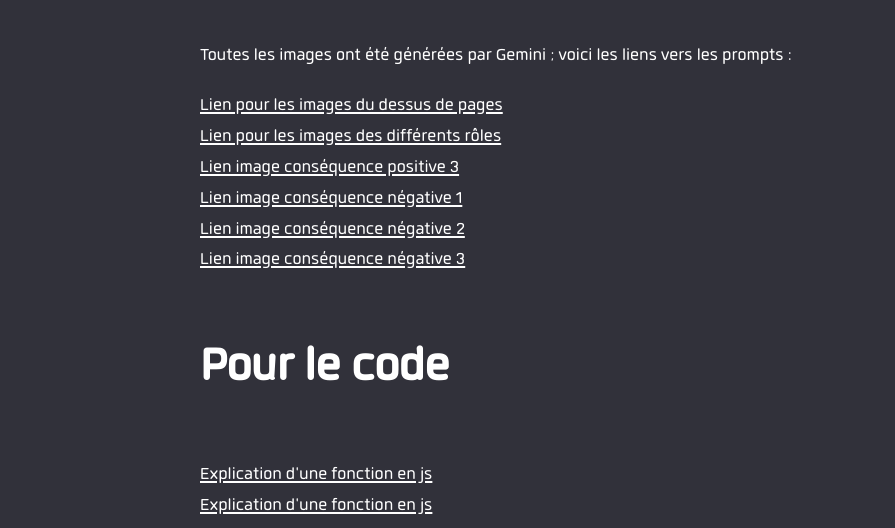
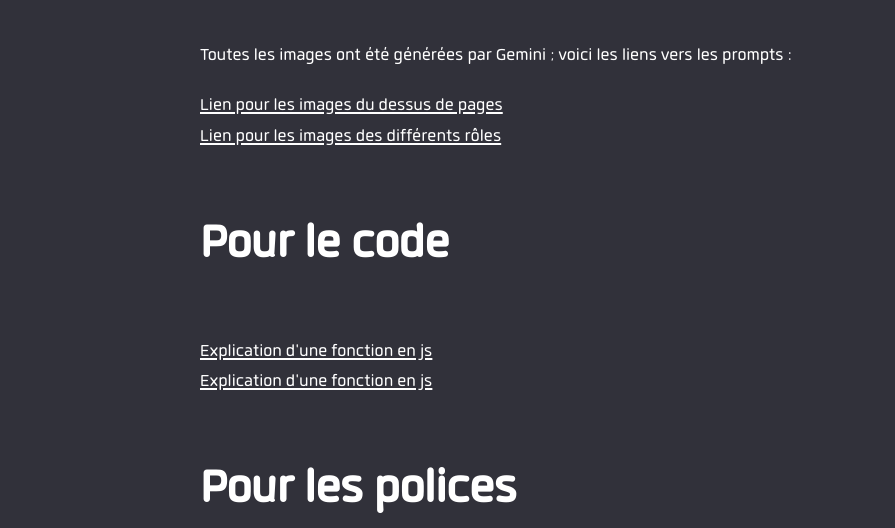
Before and after one commit to barg-celia/tfa_26, a website: page src/credit.html in a window 1280 px wide. Shown: the part 569-1097 px from the top of the page, without its empty margins (0-895 px from the left). Drawn offline with nearby package versions, Linux system fonts and the light colour scheme; files that its build step writes are made by us from their sources; files whose address does not match are found by name.

Commit message:
maj page crédit

```diff
--- a/src/credit.html
+++ b/src/credit.html
@@ -31,10 +31,6 @@
     <ul>
         <li><a href="https://share.gemini.google/8s2BaFM8IZB5" target="_blank" class="a__credit">Lien pour les images du dessus de pages</a></li>
         <li><a href="https://share.gemini.google/YWp3SBjbgDnH" target="_blank" class="a__credit">Lien pour les images des différents rôles</a></li>
-        <li><a href="https://gemini.google.com/share/e978101a81a8" target="_blank" class="a__credit">Lien image conséquence positive 3</a></li>
-        <li><a href="https://gemini.google.com/share/c7c0d77a7ba9" target="_blank" class="a__credit">Lien image conséquence négative 1</a></li>
-        <li><a href="https://gemini.google.com/share/4ec3cc0fe490" target="_blank" class="a__credit">Lien image conséquence négative 2</a></li>
-        <li><a href="https://gemini.google.com/share/97dea6f8dc6d" target="_blank" class="a__credit">Lien image conséquence négative 3</a></li>
     </ul>
     <h2 class="heading--h2c">Pour le code</h2>
     <ul>
```
